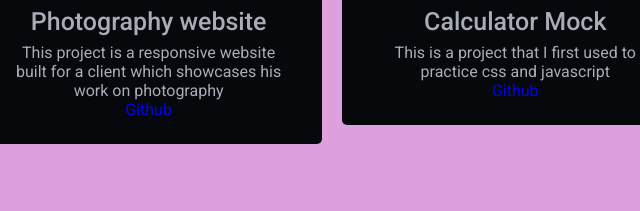
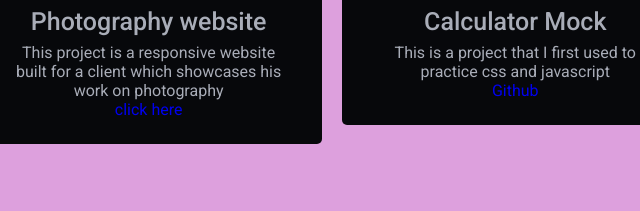
Before and after one commit to FlaviaMasese/Portifolio-Flavia, a plain HTML site: page index.html in a window 1280 px wide. Shown: the part 3386-3597 px from the top of the page, 125-765 px from the left. Drawn offline with nearby package versions, Linux system fonts and the light colour scheme.

Commit message:
website added

```diff
--- a/index.html
+++ b/index.html
@@ -236,7 +236,7 @@
                     <img src="images\photography.jpg" alt="">
                     <div class="text">Photography website</div>
                     <p>This project is a responsive website built for a client which showcases his work on photography</p>
-                    <a href="https://github.com/FlaviaMasese/mywebsiteTrial.git" className="btn" target="_blank">Github</a>
+                    <a href=" https://flaviamasese.github.io/photoo-Photo/" className="btn" target="_blank">click here</a>
                 </div>
             </div>
             <div class="card">
```
